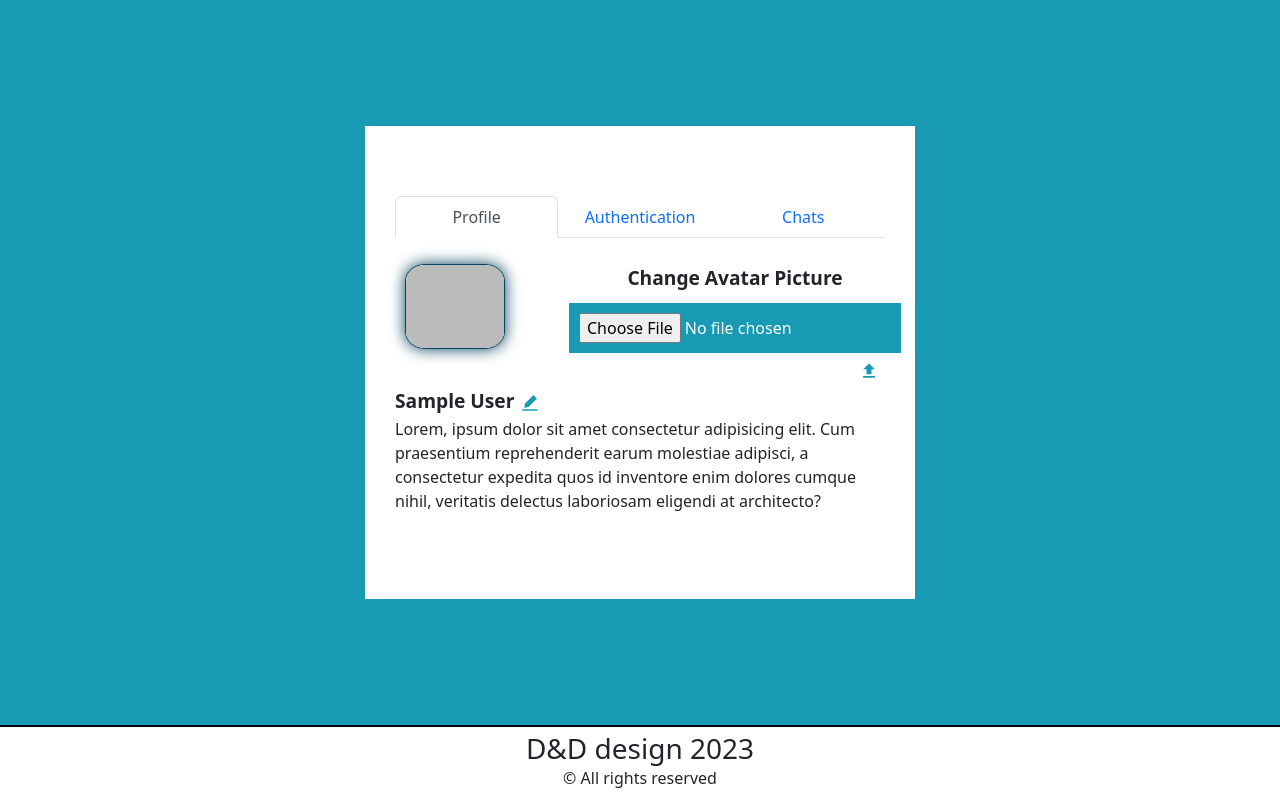
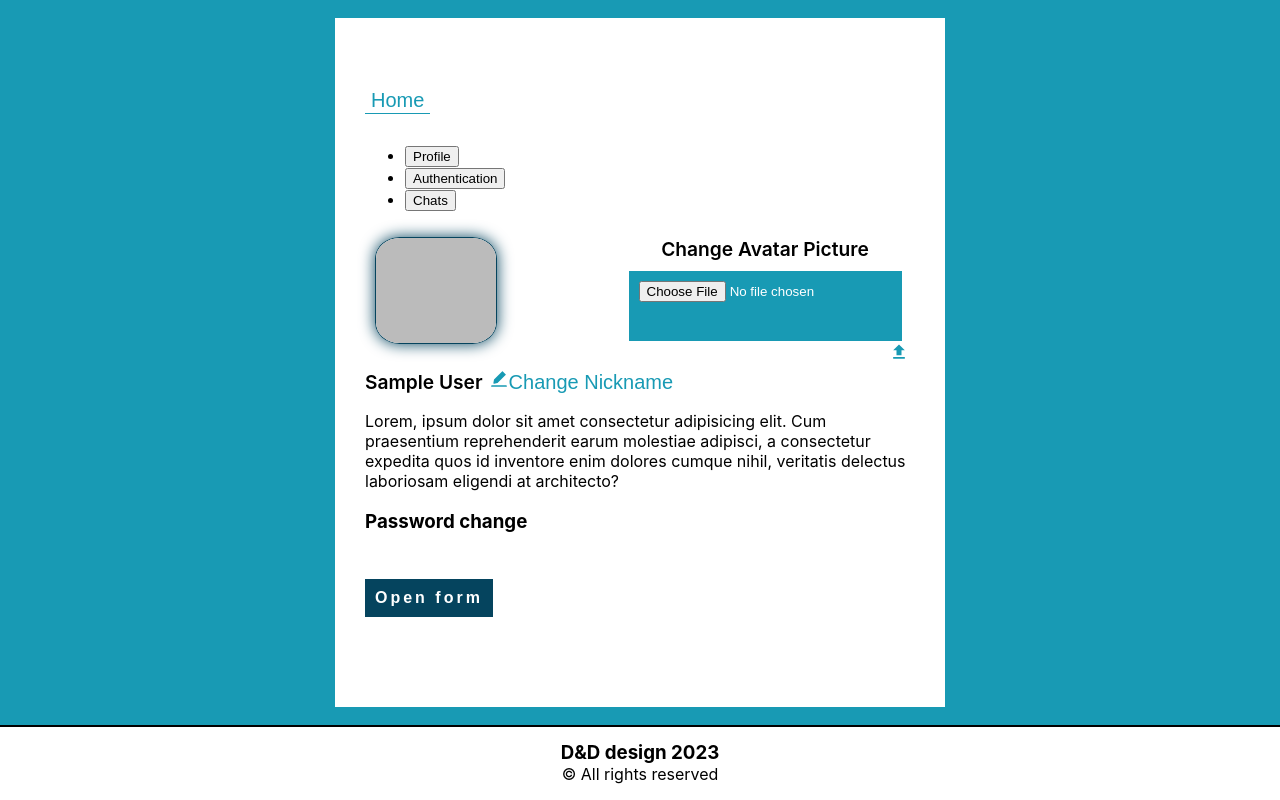
Before and after one commit to DenisTagaev/webchat, a React (Create React App) app: page /profile in a window 1280 px wide. Built offline with nearby package versions, Linux system fonts and the light colour scheme; no server answers; sample sign-in values are in the browser's storage.

Commit message:
Fixed profile
Bootstrap cut

```diff
--- a/src/App.js
+++ b/src/App.js
@@ -10,8 +10,8 @@ import Home from './pages/Home';
 
 import './index.scss';
 
-// react bootstrap styling
-import 'bootstrap/dist/css/bootstrap.min.css';
+// // react bootstrap styling
+// import 'bootstrap/dist/css/bootstrap.min.css';
 
 export default function App() {
   //getting the data about the user from the firebase
--- a/src/pages/profile/Profile.jsx
+++ b/src/pages/profile/Profile.jsx
@@ -1,4 +1,6 @@
 import React, { useContext, useState, useEffect } from 'react';
+
+import { useNavigate } from "react-router-dom";
 
 // auth
 import { AuthContext } from '../../components/context/AuthContext';
@@ -23,7 +25,7 @@ import Tabs from 'react-bootstrap/Tabs';
 // react icons
 import { AiFillEdit } from 'react-icons/ai';
 import { MdFileUpload } from 'react-icons/md';
-// import { GrReturn } from 'react-icons/gr';
+import { GrReturn } from 'react-icons/gr';
 
 import AddImg from '../../imgs/addAvatar.png';
 
@@ -31,6 +33,8 @@ const Profile = () => {
 
     // User context for current user
     const { currentUser } = useContext(AuthContext);
+
+    const navigator = useNavigate();
 
     /*
         UseStates profile changes
@@ -51,8 +55,6 @@ const Profile = () => {
     const [formData, setFormData] = useState({
         email: "",
         password: "",
-    });
-    const [newPassword, setNewPassword] = useState({
         newPassword: "",
         repeatNewPassword: ""
     });
@@ -91,23 +93,31 @@ const Profile = () => {
         setPhoto(null);
     }
 
+    // async function for image upload
     const handleAvatarUpload = async (file) => {
+        // we create a reference of a file
         const fileRef = ref(storage, currentUser.uid + ".png")
+        console.log(fileRef)
         // Loading state for image upload
         setLoading(true);
 
-        uploadBytesResumable(fileRef, file)
-
-        // accessing the url of the photo
-        const photoURL = await getDownloadURL(fileRef)
-
-        await updateProfile(currentUser, { photoURL }).then(() => {
-            setLoading(false);
-            if (loading === false) {
-                console.log("File was uploaded")
-            };
-        });
-
+        // added a task listener for uploadbytesresumable.
+        const uploadTask = uploadBytesResumable(fileRef, file);
+        uploadTask.on(
+            (error) => {
+                // Assessing error in case
+                console.log(error)
+            }, () => {
+                // recieving URL of an image and then updating profile photoURL
+                getDownloadURL(uploadTask.snapshot.ref).then(async (downloadURL) => {
+                    await updateProfile(currentUser, { photoURL: downloadURL }).then(() => {
+                        setLoading(false);
+                    });
+                });
+            }
+        )
+        //alerting about the upload finsihed
+        alert("File was uploaded")
     }
 
     // nickname input functionality
@@ -179,8 +189,8 @@ const Profile = () => {
 
     const handlePasswordInput = (event) => {
         const { name, value } = event.target;
-        setNewPassword({
-            ...newPassword,
+        setFormData({
+            ...formData,
             [name]: value,
         });
 
@@ -192,8 +202,8 @@ const Profile = () => {
     }
 
     const handleNewPasswordSubmit = () => {
-        console.log(newPassword)
-        updatePassword(currentUser, newPassword.newPassword).then(() => {
+        console.log(formData)
+        updatePassword(currentUser, formData.newPassword).then(() => {
             alert("Password updated, please log in.")
         }).catch((error) => {
             // An error ocurred
@@ -229,7 +239,7 @@ const Profile = () => {
                 errors.newPassword = "Password must be at least 6 characters";
             }
         } else if (name === "repeatNewPassword") {
-            if (value !== newPassword.password) {
+            if (value !== formData.newPassword) {
                 errors.repeatNewPassword = "Passwords do not match";
             }
         }
@@ -250,7 +260,7 @@ const Profile = () => {
     return (
         <div className="profileContainer">
             <div className="profileWrap">
-
+                <button onClick={() => navigator('/')} className="iconBtn" id='homeReturn' >Home</button>
                 <div className="profileBody">
                     <Tabs
                         defaultActiveKey="desc"
@@ -265,14 +275,14 @@ const Profile = () => {
                                     <div id='avatarInputContainer'>
                                         <span className='profileTitle'>Change Avatar Picture</span>
                                         <input type="file" id='avatarInput' onChange={handleAvatarChange} className="profileInput" />
-                                        <button disabled={loading || !photo} onClick={handleUpload} id='iconBtn'><MdFileUpload /></button>
+                                        <button disabled={loading || !photo} onClick={handleUpload} className='iconBtn'><MdFileUpload /></button>
                                     </div>
                                 </div>
                             </div>
                             <div className="profileName">
                                 {!changeNameAccess && <div>
                                     <span className='profileTitle'>{currentUser.displayName}</span>
-                                    <button id='iconBtn' onClick={() => { setChangeNameAccess(!changeNameAccess) }} ><AiFillEdit /></button>
+                                    <button className='iconBtn' onClick={() => { setChangeNameAccess(!changeNameAccess) }} ><AiFillEdit /><span>Change Nickname</span></button>
                                 </div>}
                                 {formErrors.nickname && (
                                     <span className="formError">{formErrors.nickname}</span>
@@ -287,7 +297,7 @@ const Profile = () => {
                                             placeholder="Display name"
                                             onChange={handleNameChange}
                                         />
-                                        <button id='iconBtn' type="submit" disabled={formErrors.nickname || !userName}><AiFillEdit /></button>
+                                        <button className='iconBtn' type="submit" disabled={formErrors.nickname || !userName}><AiFillEdit /></button>
                                     </form>}
                             </div>
                             <div className="profileDesc">
@@ -301,7 +311,7 @@ const Profile = () => {
                             <div className="passwordChange">
                                 <h3>Password change</h3>
                                 {!passwordChangeLoginAccess | !passwordChangeAccess &&
-                                    <button id='submitBtn' onClick={() => { setPasswordChangeLoginAccess(!passwordChangeLoginAccess); }} disabled={passwordChangeAccess}>Open form</button>
+                                    <button className='submitBtn' onClick={() => { setPasswordChangeLoginAccess(!passwordChangeLoginAccess); }} disabled={passwordChangeAccess}>Open form</button>
                                 }
                                 {passwordChangeLoginAccess &&
                                     <form className="passwordForm" onSubmit={handleFormLoginSubmit}>
@@ -325,7 +335,7 @@ const Profile = () => {
                                         {formErrors.password && (
                                             <span className="formError">{formErrors.password}</span>
                                         )}
-                                        <button id="iconBtn" type="submit" disabled={formErrors.email || formErrors.password}><AiFillEdit />Log in</button>
+                                        <button className="iconBtn" type="submit" disabled={formErrors.email || formErrors.password}><AiFillEdit />Log in</button>
                                     </form>
                                 }
                                 {passwordChangeAccess &&
@@ -334,7 +344,7 @@ const Profile = () => {
                                             className="profileInput"
                                             type="password"
                                             name='newPassword'
-                                            value={newPassword.newPassword}
+                                            value={formData.newPassword}
                                             placeholder='Password'
                                             onChange={handlePasswordInput}
                                         />
@@ -345,14 +355,14 @@ const Profile = () => {
                                             className="profileInput"
                                             type="password"
                                             name='repeatNewPassword'
-                                            value={newPassword.repeatNewPassword}
+                                            value={formData.repeatNewPassword}
                                             placeholder='Repeat'
                                             onChange={handlePasswordInput}
                                         />
                                         {formErrors.repeatNewPassword && (
                                             <span className="formError">{formErrors.repeatNewPassword}</span>
                                         )}
-                                        <button id='submitBtn' type="submit">Change Password</button>
+                                        <button className='submitBtn' type="submit">Change Password</button>
                                     </form>}
                             </div>
                         </Tab>
--- a/src/pages/profile/Profile.scss
+++ b/src/pages/profile/Profile.scss
@@ -14,6 +14,12 @@
         width: 550px;
         position: relative;
 
+        #homeReturn {
+            align-self: flex-start;
+            margin-bottom: 10px;
+            border-bottom: 1px solid $primary;
+        }
+
         @include tableScreen {
             @include tableScreenWrap;
             height: fit-content;
@@ -26,14 +32,14 @@
                 #avatarContainer {
                     display: flex;
 
-                    #iconBtn {
+                    .iconBtn {
                         align-self: flex-end;
                     }
 
                     #avatarImage {
                         image-rendering: optimizeQuality;
-                        width: 100px;
-                        height: 85px;
+                        width: 120px;
+                        height: 105px;
                         border: 1px solid $mainDark;
                         border-radius: 20%;
                         margin: 10px;
@@ -75,7 +81,7 @@
             .profileDesc {}
 
             .passwordChange {
-                #submitBtn {
+                .submitBtn {
                     margin-bottom: 20px;
                 }
 
@@ -87,7 +93,7 @@
                         padding: 20px 10px;
                     }
 
-                    #iconBtn {
+                    .iconBtn {
                         align-self: flex-start;
                         margin: 5px
                     }
@@ -123,7 +129,7 @@
         }
     }
 
-    #iconBtn {
+    .iconBtn {
         border: none;
         outline: none;
         font-size: 20px;
@@ -132,11 +138,11 @@
         transition: ease .3s;
     }
 
-    #iconBtn:hover {
+    .iconBtn:hover {
         color: $secondary;
     }
 
-    #submitBtn {
+    .submitBtn {
         margin-bottom: -5%;
         margin-top: 0;
 
```
